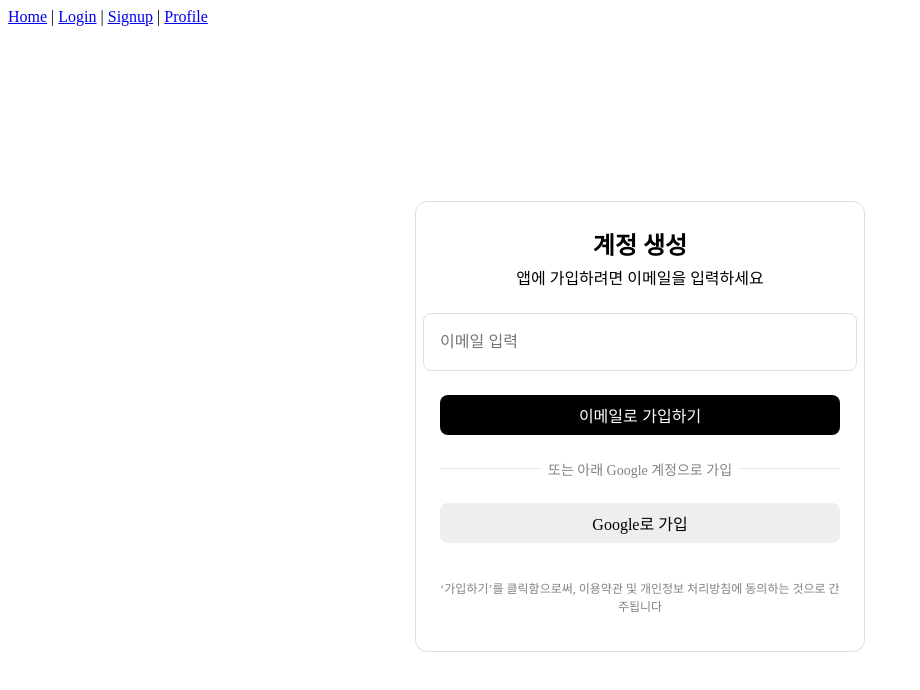
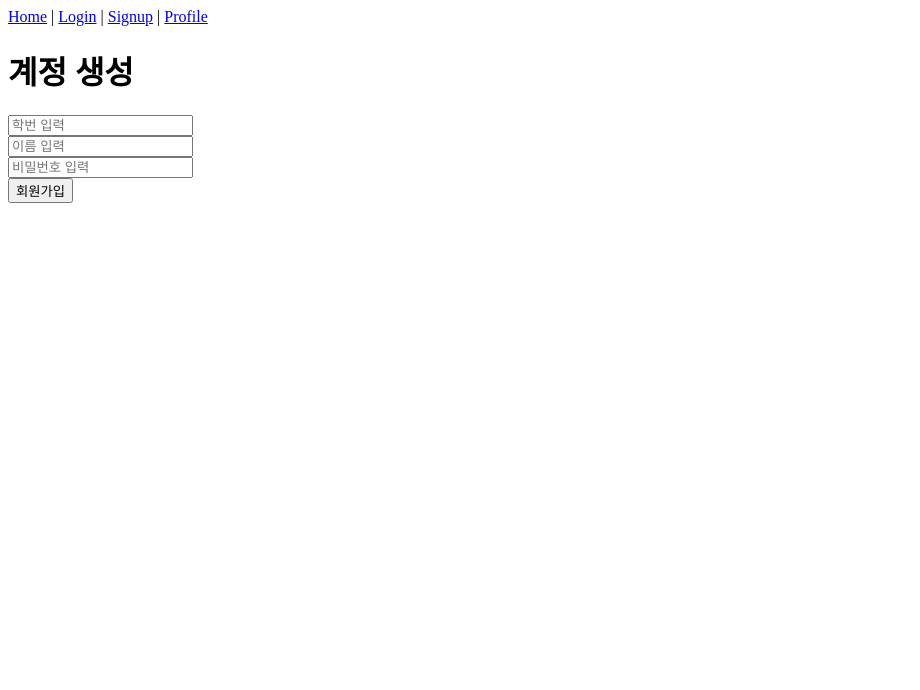
Before and after one commit to 1kkikki/1kkikki.github.io, a React (Vite) app in the folder project/frontend/: page /signup in a window 1280 px wide. Shown: the top 690 px of the page, without its empty margins (0-920 px from the left). Built offline with nearby package versions, Linux system fonts and the light colour scheme.

Commit message:
회원가입/로그인 API 코드 추가 및 CSS 수정 필요

```diff
--- /dev/null
+++ b/project/frontend/src/api/auth.js
@@ -0,0 +1,25 @@
+const API_URL = "http://127.0.0.1:5000";
+
+// 회원가입
+export async function register(userData) {
+  const res = await fetch(`${API_URL}/auth/register`, {
+    method: "POST",
+    headers: { "Content-Type": "application/json" },
+    body: JSON.stringify(userData)
+  });
+  return await res.json();
+}
+
+// 로그인
+export async function login(credentials) {
+  const res = await fetch(`${API_URL}/auth/login`, {
+    method: "POST",
+    headers: { "Content-Type": "application/json" },
+    body: JSON.stringify(credentials)
+  });
+  const data = await res.json();
+  if (data.access_token) {
+    localStorage.setItem("token", data.access_token);
+  }
+  return data;
+}
--- a/project/frontend/src/pages/Login.jsx
+++ b/project/frontend/src/pages/Login.jsx
@@ -1,3 +1,36 @@
+import { useState } from "react";
+import { login } from "../api/auth";
+
 export default function Login() {
-  return <h1>🔑 Login Page</h1>;
+  const [form, setForm] = useState({ student_id: "", password: "" });
+
+  const handleChange = (e) => {
+    setForm({ ...form, [e.target.name]: e.target.value });
+  };
+
+  const handleSubmit = async () => {
+    const res = await login(form);
+    if (res.access_token) {
+      alert("로그인 성공");
+    } else {
+      alert(res.msg || res.error || "로그인 실패");
+    }
+  };
+
+  return (
+    <div className="login-container">
+      <div className="login-card">
+        <h2>로그인</h2>
+        <div className="form-group">
+          <label>학번</label>
+          <input name="student_id" onChange={handleChange} />
+        </div>
+        <div className="form-group">
+          <label>비밀번호</label>
+          <input type="password" name="password" onChange={handleChange} />
+        </div>
+        <button className="login-btn" onClick={handleSubmit}>로그인</button>
+      </div>
+    </div>
+  );
 }
--- a/project/frontend/src/pages/SignUp.css
+++ /dev/null
@@ -1,91 +0,0 @@
-.auth {
-  position: relative;
-  width: 100%;
-  height: 100vh;
-  background: #fff;
-  display: flex;
-  justify-content: center;
-  align-items: center;
-}
-
-.content {
-  display: flex;
-  flex-direction: column;
-  align-items: center;
-  gap: 24px;
-
-  width: 400px;
-  padding: 24px;
-  background: #fff;
-  border: 1px solid #e0e0e0;
-  border-radius: 12px;
-}
-
-.copy {
-  display: flex;
-  flex-direction: column;
-  align-items: center;
-  gap: 4px;
-  text-align: center;
-}
-
-.copy h1 {
-  font-size: 24px;
-  font-weight: 600;
-  margin: 0;
-  color: #000;
-}
-
-.copy p {
-  font-size: 16px;
-  color: #000;
-  margin: 0;
-}
-
-.field {
-  width: 100%;
-  height: 40px;
-  padding: 8px 16px;
-  border: 1px solid #e0e0e0;
-  border-radius: 8px;
-  font-size: 16px;
-}
-
-.button {
-  width: 100%;
-  height: 40px;
-  background: #000;
-  color: #fff;
-  border-radius: 8px;
-  border: none;
-  font-size: 16px;
-  cursor: pointer;
-}
-
-.divider {
-  display: flex;
-  align-items: center;
-  gap: 8px;
-  width: 100%;
-  color: #828282;
-  font-size: 14px;
-}
-
-.divider-line {
-  flex: 1;
-  height: 1px;
-  background: #e6e6e6;
-}
-
-.google-btn {
-  width: 100%;
-  height: 40px;
-  background: #eee;
-  border-radius: 8px;
-  display: flex;
-  justify-content: center;
-  align-items: center;
-  gap: 8px;
-  font-size: 16px;
-  cursor: pointer;
-}
--- a/project/frontend/src/pages/SignUp.jsx
+++ b/project/frontend/src/pages/SignUp.jsx
@@ -1,31 +1,47 @@
-import "./Signup.css";
+import { useState } from "react";
+import { register } from "../api/auth";
 
 export default function Signup() {
+  const [form, setForm] = useState({ student_id: "", name: "", password: "" });
+
+  const handleChange = (e) => {
+    setForm({ ...form, [e.target.name]: e.target.value });
+  };
+
+  const handleSubmit = async () => {
+    const res = await register({ ...form, role: "student" });
+    alert(res.msg || res.error);
+  };
+
   return (
-    <div className="auth">
-      <div className="content">
-        <div className="copy">
-          <h1>계정 생성</h1>
-          <p>앱에 가입하려면 이메일을 입력하세요</p>
-        </div>
+    <div>
+      <h1>계정 생성</h1>
 
-        <input type="email" placeholder="이메일 입력" className="field" />
-        <button className="button">이메일로 가입하기</button>
+      <input
+        type="text"
+        name="student_id"
+        placeholder="학번 입력"
+        onChange={handleChange}
+      />
+      <br />
 
-        <div className="divider">
-          <span className="divider-line"></span>
-          <span>또는 아래 Google 계정으로 가입</span>
-          <span className="divider-line"></span>
-        </div>
+      <input
+        type="text"
+        name="name"
+        placeholder="이름 입력"
+        onChange={handleChange}
+      />
+      <br />
 
-        <div className="google-btn">
-          <span>Google로 가입</span>
-        </div>
+      <input
+        type="password"
+        name="password"
+        placeholder="비밀번호 입력"
+        onChange={handleChange}
+      />
+      <br />
 
-        <p style={{ fontSize: "12px", color: "#828282", textAlign: "center" }}>
-          ‘가입하기’를 클릭함으로써, 이용약관 및 개인정보 처리방침에 동의하는 것으로 간주됩니다
-        </p>
-      </div>
+      <button onClick={handleSubmit}>회원가입</button>
     </div>
   );
 }
```
Also changed, not shown: project/frontend/src/api/profile.js (added, +23 -0 lines), project/frontend/src/pages/Login.css (deleted, +0 -61 lines).
